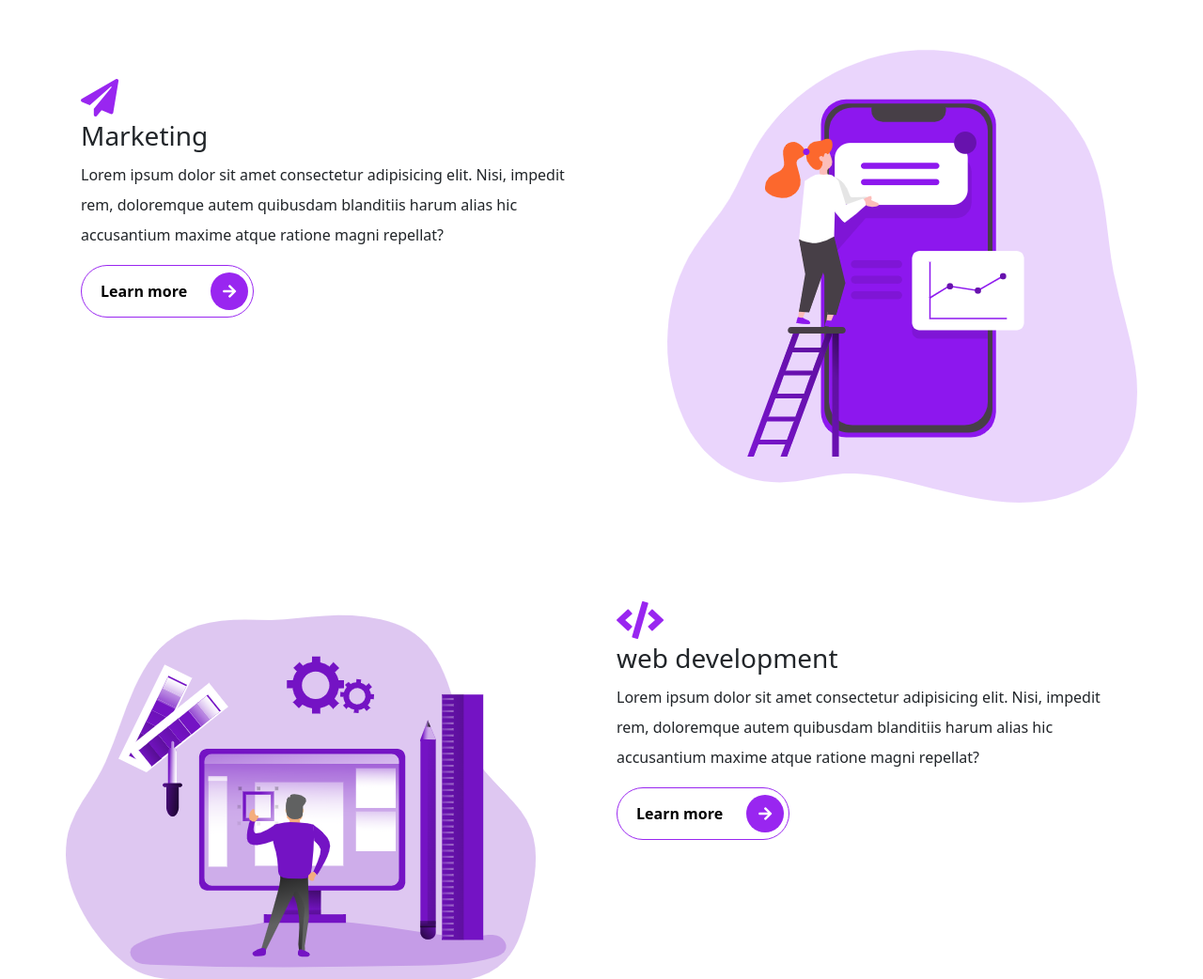
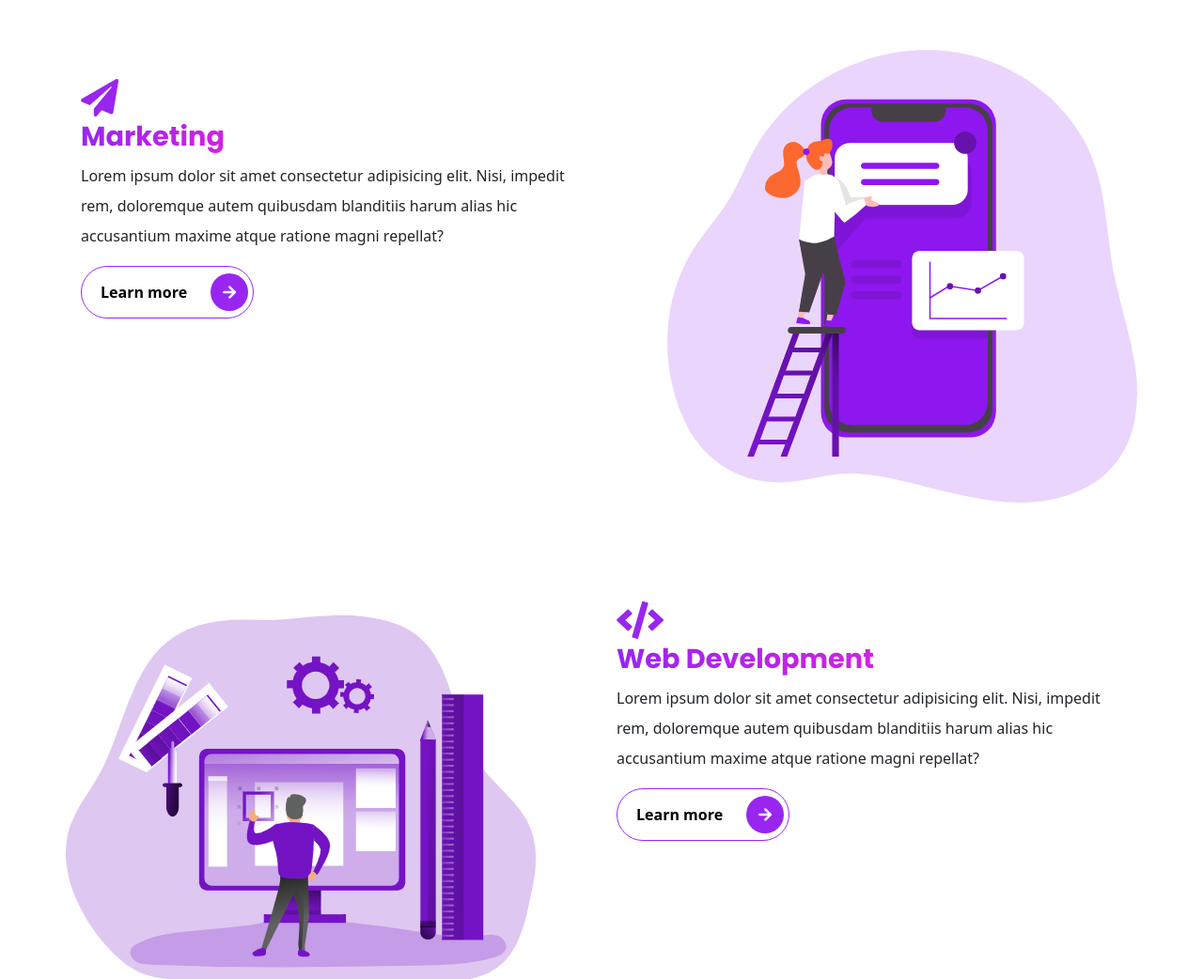
Before and after one commit to dstock3/bootstrap-v5, a website: page index.html in a window 1280 px wide. Shown: the part 1580-2622 px from the top of the page at 94% size. Drawn offline with nearby package versions, Linux system fonts and the light colour scheme.

Commit message:
Working on styling services section.

```diff
--- a/scss/components/_typography.scss
+++ b/scss/components/_typography.scss
@@ -51,6 +51,17 @@
 .display-3 {
     font-family: 'Poppins', sans-serif;
 
+    &--title {
+        font-size: 1.8rem;
+        text-transform: capitalize;
+        font-weight: 600;
+        font-family: 'Poppins', sans-serif;
+        display: inline-block;
+        background-image:linear-gradient(to right, $primary, $secondary);
+        background-clip: text;
+        -webkit-background-clip: text;
+        -webkit-text-fill-color: transparent;
+    }
 }
 
 //BORDER RIGHT
```
Also changed, not shown: assets/css/style.css, 1 other file.
